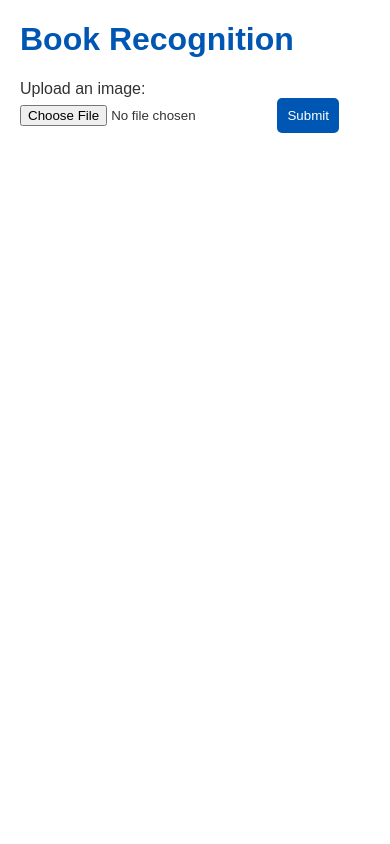
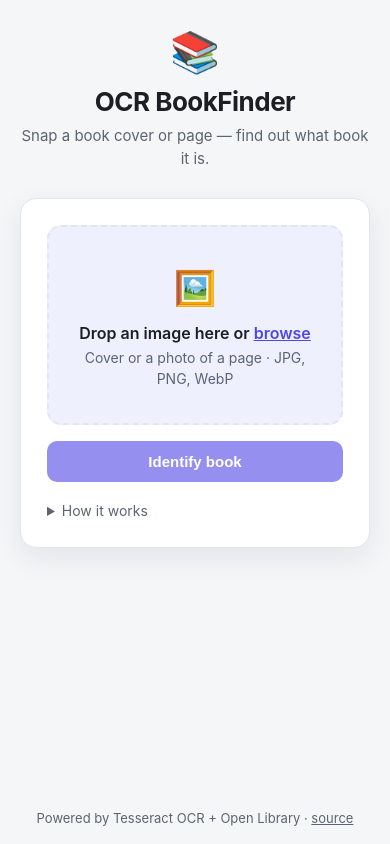
Before and after one commit to pedromussi1/OCRbookfinder_Web, a Flask app: page / in a window 390 px wide. Run offline with Flask 3, Linux system fonts and the light colour scheme; parts of the project's set-up code (start-up, migrations or seed data) failed here and were passed over.

Commit message:
Modernize web UI and add Docker hosting (v2.2.0)
- Redesigned, responsive, dark-mode-aware UI: shared base template, drag-and-drop
  upload with image preview, loading state during search, cleaner results page.
- Add Dockerfile + .dockerignore for containerized hosting (Hugging Face Spaces /
  any Docker host): installs Tesseract, serves via gunicorn on port 7860.
- Pass structured result (title/authors) to the results template.
- Ensure the upload dir exists at import (works under gunicorn); add
  BOOKFINDER_CACHE_DIR override for a writable cache when hosted.

Co-Authored-By: Claude Opus 4.8 (1M context) <noreply@anthropic.com>

```diff
--- a/app.py
+++ b/app.py
@@ -23,6 +23,9 @@ MAX_CONTENT_LENGTH = 10 * 1024 * 1024  # 10 MB cap on uploads
 app.config["UPLOAD_FOLDER"] = UPLOAD_FOLDER
 app.config["MAX_CONTENT_LENGTH"] = MAX_CONTENT_LENGTH
 
+# Ensure the upload dir exists at import time (so it works under gunicorn, not just __main__).
+os.makedirs(UPLOAD_FOLDER, exist_ok=True)
+
 # Default to the fuzzy ranker (fast, no torch); set BOOKFINDER_RANKER to override.
 finder = BookFinder(PipelineConfig(ranker=os.environ.get("BOOKFINDER_RANKER", "fuzzy")))
 
@@ -47,8 +50,14 @@ def index():
         file.save(file_path)
 
         result = finder.identify(file_path)
+        best = result.ranked[0].candidate if result.ranked else None
         return render_template(
-            "result.html", text=result.raw_text, best_match=result.summary(), image=stored_name
+            "result.html",
+            image=stored_name,
+            raw_text=result.raw_text,
+            found=best is not None,
+            title=best.title if best else None,
+            authors=(", ".join(best.authors) if best and best.authors else "Unknown author"),
         )
 
     return render_template("index.html")
--- a/bookfinder/books_api.py
+++ b/bookfinder/books_api.py
@@ -20,7 +20,10 @@ from dataclasses import asdict, dataclass
 
 import requests
 
-_CACHE_DIR = os.path.join(os.path.dirname(os.path.dirname(__file__)), "data", "cache")
+# Cache location; override with BOOKFINDER_CACHE_DIR (e.g. a writable /tmp path when hosted).
+_CACHE_DIR = os.environ.get("BOOKFINDER_CACHE_DIR") or os.path.join(
+    os.path.dirname(os.path.dirname(__file__)), "data", "cache"
+)
 # Search APIs reject/ignore very long queries; a distinctive prefix is enough.
 _MAX_QUERY_CHARS = 300
 
--- /dev/null
+++ b/templates/base.html
@@ -0,0 +1,93 @@
+<!DOCTYPE html>
+<html lang="en">
+<head>
+    <meta charset="UTF-8">
+    <meta name="viewport" content="width=device-width, initial-scale=1.0">
+    <title>{% block title %}OCR BookFinder{% endblock %}</title>
+    <style>
+        :root {
+            --bg: #f5f6f8;
+            --card: #ffffff;
+            --text: #1b1f24;
+            --muted: #5b6470;
+            --border: #e3e6ea;
+            --accent: #4f46e5;
+            --accent-hover: #4338ca;
+            --accent-soft: #eef0fe;
+            --shadow: 0 10px 30px rgba(20, 24, 40, 0.08);
+        }
+        @media (prefers-color-scheme: dark) {
+            :root {
+                --bg: #0e1116;
+                --card: #171b22;
+                --text: #e6e9ef;
+                --muted: #9aa4b2;
+                --border: #262b34;
+                --accent: #7c83ff;
+                --accent-hover: #9aa0ff;
+                --accent-soft: #1c2030;
+                --shadow: 0 10px 30px rgba(0, 0, 0, 0.4);
+            }
+        }
+        * { box-sizing: border-box; }
+        body {
+            margin: 0;
+            font-family: -apple-system, BlinkMacSystemFont, "Segoe UI", Roboto, Helvetica, Arial, sans-serif;
+            background: var(--bg);
+            color: var(--text);
+            line-height: 1.5;
+            min-height: 100vh;
+            display: flex;
+            flex-direction: column;
+        }
+        .wrap { width: 100%; max-width: 640px; margin: 0 auto; padding: 32px 20px 48px; flex: 1; }
+        header.site { text-align: center; margin-bottom: 28px; }
+        header.site .logo { font-size: 40px; line-height: 1; }
+        header.site h1 { margin: 10px 0 4px; font-size: 26px; font-weight: 700; letter-spacing: -0.02em; }
+        header.site p { margin: 0; color: var(--muted); font-size: 15px; }
+        .card {
+            background: var(--card);
+            border: 1px solid var(--border);
+            border-radius: 16px;
+            box-shadow: var(--shadow);
+            padding: 26px;
+        }
+        .btn {
+            display: inline-flex; align-items: center; justify-content: center; gap: 8px;
+            padding: 12px 20px; border: none; border-radius: 10px;
+            background: var(--accent); color: #fff; font-size: 15px; font-weight: 600;
+            cursor: pointer; text-decoration: none; transition: background .15s ease;
+            width: 100%;
+        }
+        .btn:hover { background: var(--accent-hover); }
+        .btn:disabled { opacity: .6; cursor: default; }
+        .btn.secondary { background: transparent; color: var(--accent); border: 1px solid var(--border); }
+        .btn.secondary:hover { background: var(--accent-soft); }
+        .muted { color: var(--muted); font-size: 14px; }
+        .error { background: #fdecea; color: #8a1c1c; border-radius: 10px; padding: 10px 14px; margin-bottom: 16px; font-size: 14px; }
+        @media (prefers-color-scheme: dark) { .error { background: #3a1d1d; color: #ffb4b4; } }
+        footer.site { text-align: center; color: var(--muted); font-size: 13px; padding: 16px; }
+        footer.site a { color: var(--muted); }
+        .spinner {
+            width: 18px; height: 18px; border: 2px solid rgba(255,255,255,.4);
+            border-top-color: #fff; border-radius: 50%; animation: spin .7s linear infinite;
+        }
+        @keyframes spin { to { transform: rotate(360deg); } }
+    </style>
+    {% block head %}{% endblock %}
+</head>
+<body>
+    <div class="wrap">
+        <header class="site">
+            <div class="logo">📚</div>
+            <h1>OCR BookFinder</h1>
+            <p>Snap a book cover or page — find out what book it is.</p>
+        </header>
+        {% block content %}{% endblock %}
+    </div>
+    <footer class="site">
+        Powered by Tesseract OCR + Open Library ·
+        <a href="https://github.com/pedromussi1/OCRbookfinder_Web">source</a>
+    </footer>
+</body>
+</html>
--- a/templates/index.html
+++ b/templates/index.html
@@ -1,65 +1,90 @@
-<!DOCTYPE html>
-<html lang="en">
-<head>
-    <meta charset="UTF-8">
-    <meta http-equiv="X-UA-Compatible" content="IE=edge">
-    <meta name="viewport" content="width=device-width, initial-scale=1.0">
-    <title>Book Recognition</title>
-    <style>
-        body {
-            font-family: Arial, sans-serif;
-            margin: 20px;
-            padding: 0;
-            color: #333;
+{% extends "base.html" %}
+
+{% block content %}
+<div class="card">
+    {% if error %}<div class="error">{{ error }}</div>{% endif %}
+
+    <form id="upload-form" method="POST" enctype="multipart/form-data">
+        <label id="drop" for="file" class="dropzone">
+            <input type="file" id="file" name="file" accept="image/*" hidden>
+            <div id="prompt" class="dz-prompt">
+                <div class="dz-icon">🖼️</div>
+                <div class="dz-title">Drop an image here or <span class="link">browse</span></div>
+                <div class="muted">Cover or a photo of a page · JPG, PNG, WebP</div>
+            </div>
+            <img id="preview" class="preview" alt="preview" hidden>
+        </label>
+
+        <button id="submit" class="btn" type="submit" disabled>
+            <span id="submit-label">Identify book</span>
+        </button>
+    </form>
+
+    <details class="how">
+        <summary>How it works</summary>
+        <p class="muted">
+            The image is read with OCR, then searched against Open Library. A cover is matched
+            by its title/author; a photo of an interior page is matched by its full text. No
+            data is stored beyond your current session.
+        </p>
+    </details>
+</div>
+
+<style>
+    .dropzone {
+        display: flex; align-items: center; justify-content: center;
+        min-height: 200px; padding: 20px; margin-bottom: 16px;
+        border: 2px dashed var(--border); border-radius: 14px;
+        background: var(--accent-soft); cursor: pointer; text-align: center;
+        transition: border-color .15s ease, background .15s ease;
+    }
+    .dropzone.dragover { border-color: var(--accent); }
+    .dz-icon { font-size: 34px; }
+    .dz-title { font-weight: 600; margin: 8px 0 2px; }
+    .link { color: var(--accent); text-decoration: underline; }
+    .preview { max-width: 100%; max-height: 340px; border-radius: 10px; }
+    .how { margin-top: 18px; }
+    .how summary { cursor: pointer; color: var(--muted); font-size: 14px; }
+    .how p { margin: 10px 0 0; }
+</style>
+
+<script>
+    (function () {
+        const drop = document.getElementById('drop');
+        const input = document.getElementById('file');
+        const preview = document.getElementById('preview');
+        const prompt = document.getElementById('prompt');
+        const submit = document.getElementById('submit');
+        const form = document.getElementById('upload-form');
+        const label = document.getElementById('submit-label');
+
+        function showFile(file) {
+            if (!file || !file.type.startsWith('image/')) return;
+            const url = URL.createObjectURL(file);
+            preview.src = url;
+            preview.hidden = false;
+            prompt.hidden = true;
+            submit.disabled = false;
         }
-        h1 {
-            color: #0056b3;
-        }
-        form {
-            margin-bottom: 20px;
-        }
-        input[type="file"] {
-            margin-bottom: 10px;
-        }
-        button {
-            padding: 10px;
-            border: none;
-            background-color: #0056b3;
-            color: white;
-            cursor: pointer;
-            border-radius: 5px;
-            transition: background-color 0.3s;
-        }
-        button:hover {
-            background-color: #004494;
-        }
-        .button {
-            display: inline-block;
-            padding: 10px 20px;
-            border: none;
-            background-color: #0056b3;
-            color: white;
-            cursor: pointer;
-            border-radius: 5px;
-            text-decoration: none;
-            text-align: center;
-        }
-        .button:hover {
-            background-color: #004494;
-        }
-    </style>
-</head>
-<body>
-    <h1>Book Recognition</h1>
 
-    {% if error %}
-    <p style="color: #b00020;">{{ error }}</p>
-    {% endif %}
+        input.addEventListener('change', () => showFile(input.files[0]));
 
-    <form action="/" method="post" enctype="multipart/form-data">
-        <label for="file">Upload an image:</label>
-        <input type="file" id="file" name="file" required>
-        <button type="submit">Submit</button>
-    </form>
-</body>
-</html>
+        ['dragenter', 'dragover'].forEach(evt =>
+            drop.addEventListener(evt, e => { e.preventDefault(); drop.classList.add('dragover'); }));
+        ['dragleave', 'drop'].forEach(evt =>
+            drop.addEventListener(evt, e => { e.preventDefault(); drop.classList.remove('dragover'); }));
+        drop.addEventListener('drop', e => {
+            const file = e.dataTransfer.files[0];
+            if (file) { input.files = e.dataTransfer.files; showFile(file); }
+        });
+
+        form.addEventListener('submit', () => {
+            submit.disabled = true;
+            label.textContent = 'Searching…';
+            const s = document.createElement('span');
+            s.className = 'spinner';
+            submit.prepend(s);
+        });
+    })();
+</script>
+{% endblock %}
```
Also changed, not shown: templates/result.html (+53 -74 lines), CHANGELOG.md, 2 other files.
